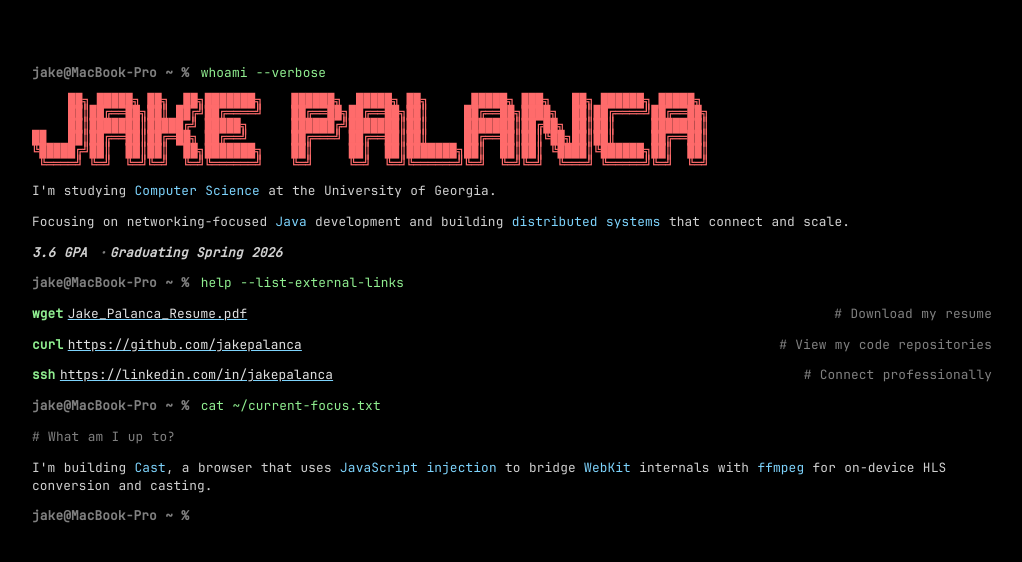
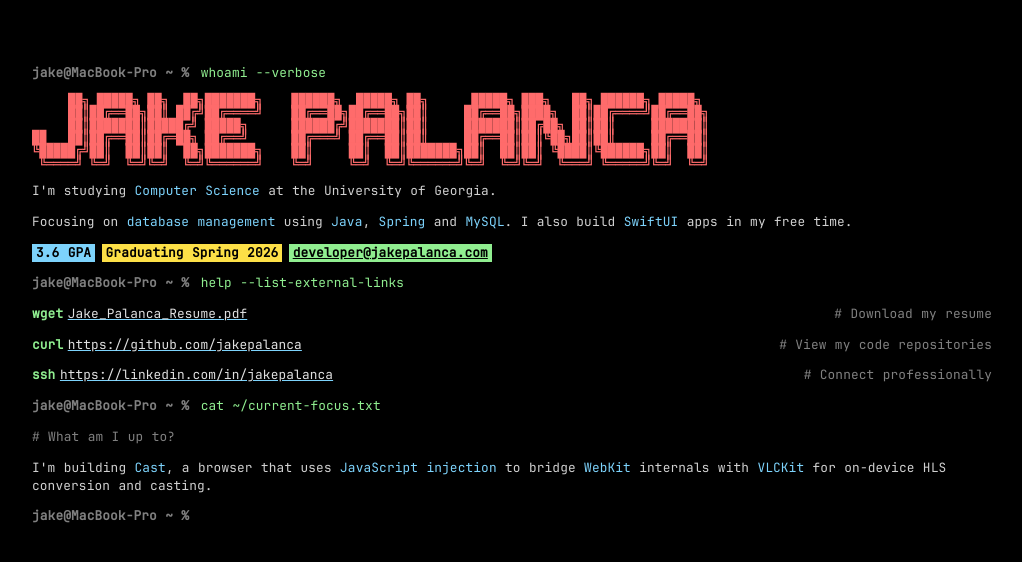
Before and after one commit to jakepalanca/jakepalanca.com, a React (Create React App) app: page / in a window 1280 px wide. Shown: the top 562 px of the page, without its empty margins (128-1150 px from the left). Built offline with nearby package versions, Linux system fonts and the light colour scheme.

Commit message:
feat: Update personal information and projects, adding new highlighted UI elements and project links.

```diff
--- a/src/App.css
+++ b/src/App.css
@@ -98,7 +98,7 @@ body {
   line-height: inherit;
 }
 
-.typing-container > .final-prompt {
+.typing-container>.final-prompt {
   margin-top: 0;
 }
 
@@ -232,14 +232,14 @@ em {
   line-height: inherit;
 }
 
-.info-line > span {
+.info-line>span {
   display: inline;
   word-break: break-word;
   overflow-wrap: break-word;
   white-space: normal;
 }
 
-.info-line > span:not(.separator):not(:last-child)::after {
+.info-line>span:not(.separator):not(:last-child)::after {
   content: ' ';
 }
 
@@ -252,6 +252,48 @@ em {
   font-weight: bold;
   font-style: italic;
   margin-top: var(--gap);
+  display: flex;
+  flex-wrap: wrap;
+  gap: 0.5em;
+  align-items: center;
+}
+
+.highlight-box {
+  display: inline;
+  padding: 0 4px;
+  color: #000000;
+  font-style: normal;
+  font-weight: 600;
+  line-height: inherit;
+  -webkit-box-decoration-break: clone;
+  box-decoration-break: clone;
+}
+
+.highlight-box span {
+  color: #000000;
+}
+
+.box-cyan {
+  background-color: #7dd3fc;
+}
+
+.box-yellow {
+  background-color: #fde047;
+}
+
+.box-green {
+  background-color: #90ee90;
+}
+
+.email-box {
+  cursor: pointer;
+  text-decoration: underline;
+}
+
+.email-box:hover {
+  background-color: #d8b4fe;
+  /* Purple on hover */
+  text-decoration: underline;
 }
 
 .comment-inline {
@@ -299,7 +341,7 @@ em {
   line-height: inherit;
 }
 
-.command-content > * {
+.command-content>* {
   flex-shrink: 0;
 }
 
@@ -318,6 +360,17 @@ em {
   background-color: #7dd3fc;
   text-decoration: underline;
   text-decoration-color: #7dd3fc;
+}
+
+.command-link.yellow {
+  text-decoration-color: #fde047;
+}
+
+.command-link.yellow:hover,
+.command-link.yellow:focus {
+  color: #000000;
+  background-color: #fde047;
+  text-decoration-color: #fde047;
 }
 
 .command-desc {
@@ -579,7 +632,7 @@ em {
     line-height: inherit;
   }
 
-  .cli-list > .tree-nested {
+  .cli-list>.tree-nested {
     margin-left: 4ch;
   }
 
--- a/src/components/Terminal.js
+++ b/src/components/Terminal.js
@@ -20,14 +20,14 @@ const Terminal = () => {
             </div>
             <div className="info-line">
               <span>
-                Focusing on networking-focused <span className="accent-cyan">Java</span> development and building <span className="accent-cyan">distributed systems</span> that
-                connect and scale.
+                Focusing on <span className="accent-cyan">database management</span> using <span className="accent-cyan">Java</span>, <span className="accent-cyan">Spring</span> and <span className="accent-cyan">MySQL</span>.
+                I also build <span className="accent-cyan">SwiftUI</span> apps in my free time.
               </span>
             </div>
             <div className="info-line gpa-line">
-              <span>3.6 GPA</span>
-              <span className="separator">·</span>
-              <span>Graduating Spring 2026</span>
+              <span className="highlight-box box-cyan">3.6 GPA</span>
+              <span className="highlight-box box-yellow">Graduating Spring 2026</span>
+              <a href="mailto:developer@jakepalanca.com" className="highlight-box box-green email-box">developer@jakepalanca.com</a>
             </div>
           </div>
         </div>
@@ -89,7 +89,7 @@ const Terminal = () => {
             <span className="comment-inline"># What am I up to? </span>
           </div>
           <div className="current-project-desc">
-            I'm building <span className="accent-cyan">Cast</span>, a browser that uses <span className="accent-cyan">JavaScript injection</span> to bridge <span className="accent-cyan">WebKit</span> internals with <span className="accent-cyan">ffmpeg</span> for on-device HLS conversion and casting.
+            I'm building <span className="accent-cyan">Cast</span>, a browser that uses <span className="accent-cyan">JavaScript injection</span> to bridge <span className="accent-cyan">WebKit</span> internals with <span className="accent-cyan">VLCKit</span> for on-device HLS conversion and casting.
           </div>
         </div>
       ),
@@ -107,7 +107,7 @@ const Terminal = () => {
                     href="https://castbrowser.com"
                     target="_blank"
                     rel="noopener noreferrer"
-                    className="command-link"
+                    className="command-link yellow"
                   >
                     (castbrowser.com)
                   </a>
@@ -128,7 +128,7 @@ const Terminal = () => {
               <div className="project-bullet-item">
                 <span className="project-bullet">●</span>
                 <span className="project-text">
-                  Leverages <span className="accent-cyan">ffmpeg</span> for on-device conversion to <span className="accent-cyan">HLS</span>, ensuring broad stream compatibility.
+                  Leverages <span className="accent-cyan">VLCKit</span> for on-device conversion to <span className="accent-cyan">HLS</span>, ensuring broad stream compatibility.
                 </span>
               </div>
               <div className="project-bullet-item">
@@ -143,7 +143,17 @@ const Terminal = () => {
           <div className="project-item">
             <div>
               <div className="project-title-row">
-                <span className="project-name accent-yellow">Cinema Booking Website</span>
+                <div style={{ display: 'flex', alignItems: 'baseline', gap: '10px' }}>
+                  <span className="project-name accent-yellow">Cinema Booking Website</span>
+                  <a
+                    href="https://github.com/jakepalanca/Cinema-E-Booking-System"
+                    target="_blank"
+                    rel="noopener noreferrer"
+                    className="command-link yellow"
+                  >
+                    (GitHub)
+                  </a>
+                </div>
                 <span className="project-meta">
                   <span className="project-type">Class Project</span>
                 </span>
@@ -176,7 +186,7 @@ const Terminal = () => {
           <div className="project-item">
             <div>
               <div className="project-title-row">
-                <span className="project-name accent-yellow">TCPdump Parser</span>
+                <span className="project-name accent-yellow">Archer</span>
                 <span className="project-meta">
                   <span className="project-type">Class Project</span>
                 </span>
@@ -186,21 +196,19 @@ const Terminal = () => {
               <div className="project-bullet-item">
                 <span className="project-bullet">●</span>
                 <span className="project-text">
-                  Reconstructed hop-by-hop paths by matching outbound <span className="accent-cyan">TCP identifiers</span> and <span className="accent-cyan">TTLs</span> to <span className="accent-cyan">ICMP</span> time
-                  exceeded or destination unreachable replies.
+                  Shipped a real-time transit platform using <span className="accent-cyan">Next.js</span> and <span className="accent-cyan">MongoDB</span>, featuring interactive <span className="accent-cyan">maps</span> and live <span className="accent-cyan">bus route tracking</span>.
                 </span>
               </div>
               <div className="project-bullet-item">
                 <span className="project-bullet">●</span>
                 <span className="project-text">
-                  Streamed multi-GB traces with a <span className="accent-cyan">buffered generator pattern</span> to keep memory usage near <span className="accent-cyan">O(1)</span>.
+                  Built a unique <span className="accent-cyan">capacity betting system</span> allowing users to predict and crowdsource bus fullness levels.
                 </span>
               </div>
               <div className="project-bullet-item">
                 <span className="project-bullet">●</span>
                 <span className="project-text">
-                  Computed <span className="accent-cyan">RTTs</span> from <span className="accent-cyan">tcpdump timestamps</span>, aggregated per <span className="accent-cyan">TTL</span>, and supported both <span className="accent-cyan">Unix
-                    traceroute</span> plus tcpdump and <span className="accent-cyan">Windows tracert</span> logs.
+                  Implemented robust <span className="accent-cyan">user authentication</span> via middleware, supporting <span className="accent-cyan">protected routes</span> and personalized <span className="accent-cyan">saved locations</span>.
                 </span>
               </div>
             </div>
@@ -221,7 +229,11 @@ const Terminal = () => {
           </TreeLine>
           <TreeLine treeChar="├── " isLast={false}>
             <span className="directory-label">frameworks/</span>
-            <span className="skill-items-inline"> (Spring Boot, React, SwiftUI)</span>
+            <span className="skill-items-inline"> (Spring Boot, React, Next.js, SwiftUI)</span>
+          </TreeLine>
+          <TreeLine treeChar="├── " isLast={false}>
+            <span className="directory-label">databases/</span>
+            <span className="skill-items-inline"> (MongoDB, MySQL)</span>
           </TreeLine>
           <TreeLine treeChar="├── " isLast={false}>
             <span className="directory-label">testing/</span>
@@ -229,7 +241,7 @@ const Terminal = () => {
           </TreeLine>
           <TreeLine treeChar="└── " isLast={true}>
             <span className="directory-label">tools/</span>
-            <span className="skill-items-inline"> (Git, Google Cast SDK, Jasypt)</span>
+            <span className="skill-items-inline"> (Git, Docker, Google Cast SDK, Jasypt)</span>
           </TreeLine>
           <TreeLine treeChar="├── " isNested={true} isLast={false}>
             <span className="directory-label">build-tools/</span>
```
